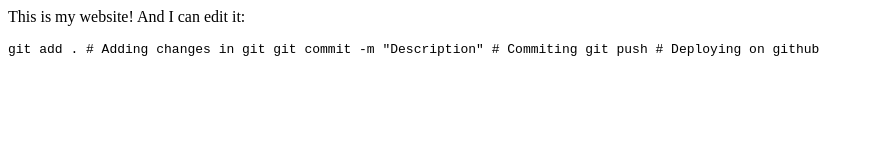
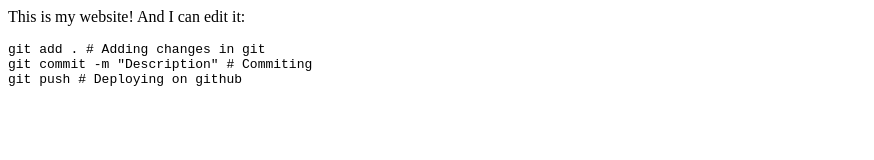
Before and after one commit to 15032011ilya/15032011ilya.github.io, a plain HTML site: page index.html in a window 1280 px wide. Shown: the whole page, without its empty margins (0-874 px from the left). Drawn offline with Linux system fonts and the light colour scheme.

Commit message:
Edits on index.html

```diff
--- a/index.html
+++ b/index.html
@@ -4,8 +4,8 @@ And I can edit it:
 
 <p>
     <code>
-        git add . # Adding changes in git
-        git commit -m "Description" # Commiting
-        git push # Deploying on github
+        git add . # Adding changes in git <br>
+        git commit -m "Description" # Commiting <br>
+        git push # Deploying on github <br>
     </code>
 </p>
```
